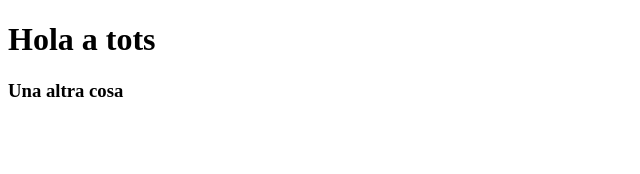
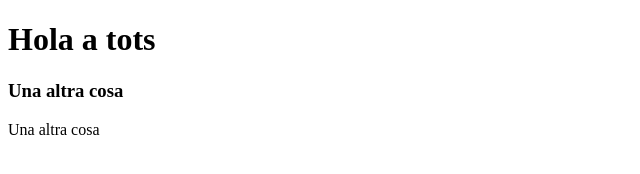
Before and after one commit to provaDAW/Prova, a plain HTML site: page index.html in a window 1280 px wide. Shown: the whole page, without its empty margins (0-640 px from the left). Drawn offline with Linux system fonts and the light colour scheme.

Commit message:
Una altra linia
Una altra linia

```diff
--- a/index.html
+++ b/index.html
@@ -7,5 +7,6 @@
   <body>
     <h1>Hola a tots</h1>
 	<h3>Una altra cosa</h3>
+	<p>Una altra cosa</p>
   </body>
 </html>
```
